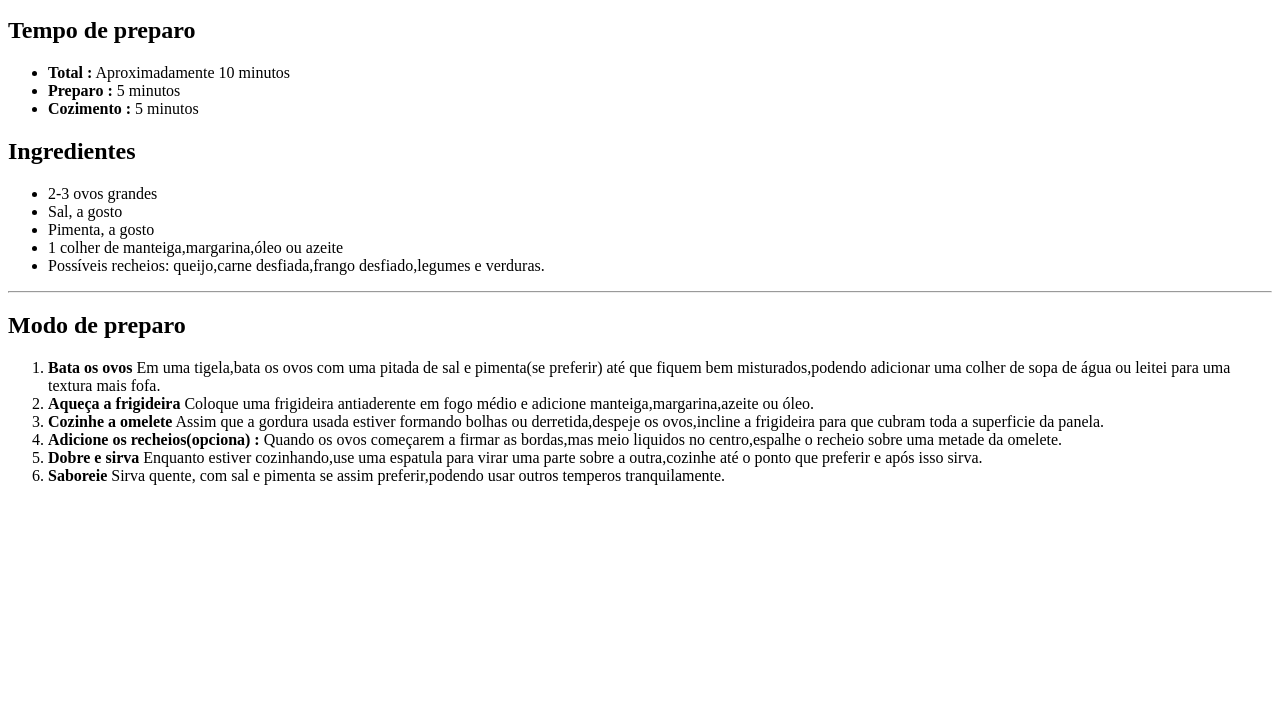
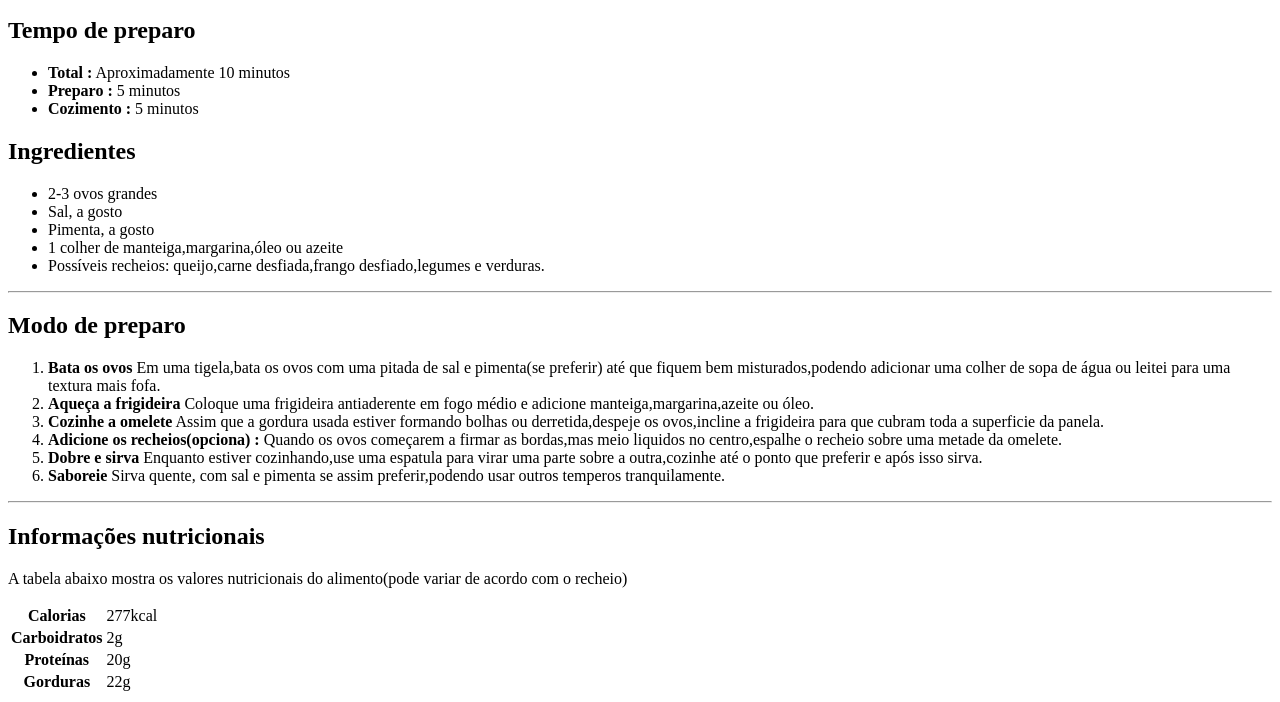
Before and after one commit to Hyago190/receita-90, a plain HTML site: page Receita/index.html in a window 1280 px wide. Shown: the part 689-1391 px from the top of the page. Before the commit the page ends 1190 px from the top, so only its background shows below. Drawn offline with Linux system fonts and the light colour scheme.

Commit message:
Add files via upload
Fazendo a tabela nutricional

```diff
--- a/Receita/index.html
+++ b/Receita/index.html
@@ -85,7 +85,38 @@
         </ol>
     </div>
 
+    <hr>
+    <div>
 
+        <h2>Informações nutricionais</h2>
+        <p>A tabela abaixo mostra os valores nutricionais do alimento(pode variar de acordo com o recheio)</p>
+
+
+        <table>
+
+            <tr>
+                <th>Calorias</th>
+                <td>277kcal</td>
+
+            </tr>
+
+            <tr>
+
+                <th>Carboidratos</th>
+                <td>2g</td>
+
+            </tr>
+            <tr>
+                <th>Proteínas</th>
+                <td>20g</td>
+            </tr>
+            <tr>
+                <th>Gorduras</th>
+                <td>22g</td>
+            </tr>
+
+        </table>
+    </div>
 </div>
 </body>
 </html>
```
